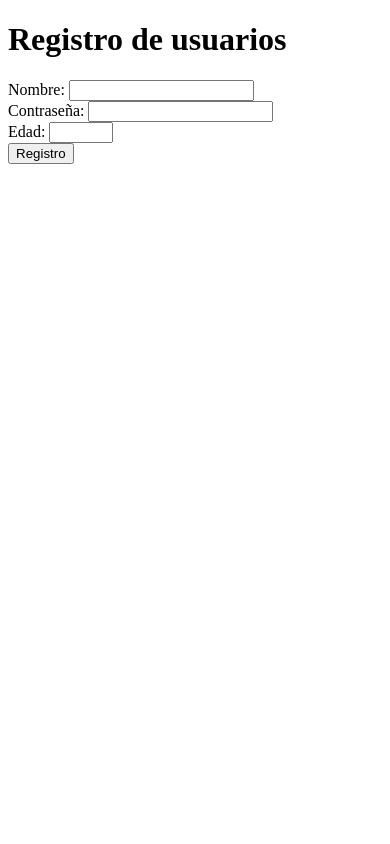
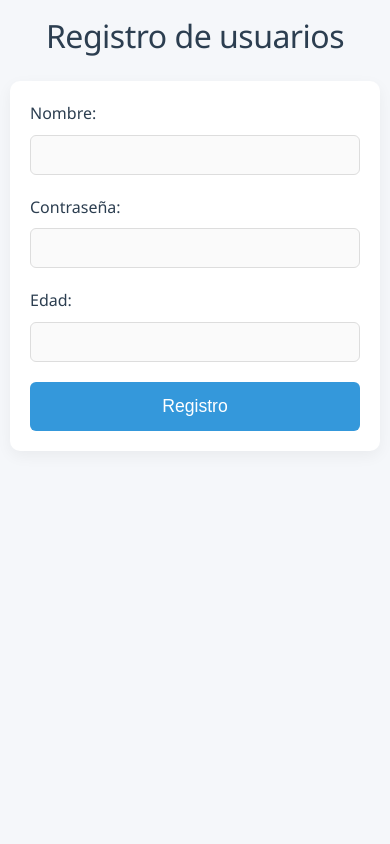
Before and after one commit to hselley/PPI-26-1, a PHP site: page /registro.php in a window 390 px wide. Run offline with PHP 8.4, Linux system fonts and the light colour scheme; data that the repository does not hold is empty.

Commit message:
Agregué una hoja de estilos similar para el registro

```diff
--- /dev/null
+++ b/estiloRegistro.css
@@ -0,0 +1,133 @@
+/* estiloRegistro.css */
+
+/* Reset y base styles */
+* {
+    margin: 0;
+    padding: 0;
+    box-sizing: border-box;
+}
+
+body {
+    font-family: 'Segoe UI', Tahoma, Geneva, Verdana, sans-serif;
+    background-color: #f5f7fa;
+    color: #333;
+    line-height: 1.6;
+    padding: 20px;
+    min-height: 100vh;
+}
+
+h1 {
+    text-align: center;
+    margin-bottom: 30px;
+    color: #2c3e50;
+    font-weight: 300;
+    font-size: 2.5rem;
+    letter-spacing: -0.5px;
+}
+
+/* Form styles */
+form {
+    background-color: white;
+    padding: 30px;
+    border-radius: 10px;
+    box-shadow: 0 5px 15px rgba(0, 0, 0, 0.05);
+    max-width: 500px;
+    margin: 0 auto;
+}
+
+form label {
+    display: block;
+    margin-bottom: 8px;
+    font-weight: 500;
+    color: #2c3e50;
+}
+
+form input[type="text"],
+form input[type="password"],
+form input[type="number"] {
+    width: 100%;
+    padding: 12px 15px;
+    margin-bottom: 20px;
+    border: 1px solid #ddd;
+    border-radius: 6px;
+    font-size: 1rem;
+    transition: border-color 0.3s ease;
+    background-color: #fafafa;
+}
+
+form input[type="text"]:focus,
+form input[type="password"]:focus,
+form input[type="number"]:focus {
+    outline: none;
+    border-color: #3498db;
+    background-color: white;
+    box-shadow: 0 0 0 2px rgba(52, 152, 219, 0.2);
+}
+
+form input[type="submit"] {
+    width: 100%;
+    padding: 14px;
+    background-color: #3498db;
+    color: white;
+    border: none;
+    border-radius: 6px;
+    font-size: 1.1rem;
+    font-weight: 500;
+    cursor: pointer;
+    transition: background-color 0.3s ease;
+}
+
+form input[type="submit"]:hover {
+    background-color: #2980b9;
+    transform: translateY(-2px);
+    box-shadow: 0 4px 8px rgba(52, 152, 219, 0.3);
+}
+
+/* Success message */
+h3 {
+    text-align: center;
+    margin-top: 20px;
+    padding: 15px;
+    border-radius: 6px;
+    background-color: #d4edda;
+    color: #155724;
+    border: 1px solid #c3e6cb;
+}
+
+/* Responsive design */
+@media (max-width: 768px) {
+    body {
+        padding: 10px;
+    }
+
+    h1 {
+        font-size: 2rem;
+        margin-bottom: 20px;
+    }
+
+    form {
+        padding: 20px;
+    }
+
+    form input[type="text"],
+    form input[type="password"],
+    form input[type="number"] {
+        padding: 10px 12px;
+    }
+}
+
+/* Additional subtle effects */
+form {
+    animation: fadeIn 0.5s ease-out;
+}
+
+@keyframes fadeIn {
+    from {
+        opacity: 0;
+        transform: translateY(20px);
+    }
+    to {
+        opacity: 1;
+        transform: translateY(0);
+    }
+}
--- a/registro.php
+++ b/registro.php
@@ -17,6 +17,7 @@
     <meta charset="UTF-8">
     <meta name="viewport" content="width=device-width, initial-scale=1.0">
     <title>Registo</title>
+    <link rel="stylesheet" href="estiloRegistro.css">
 </head>
 <body>
     <h1>Registro de usuarios</h1>
```
